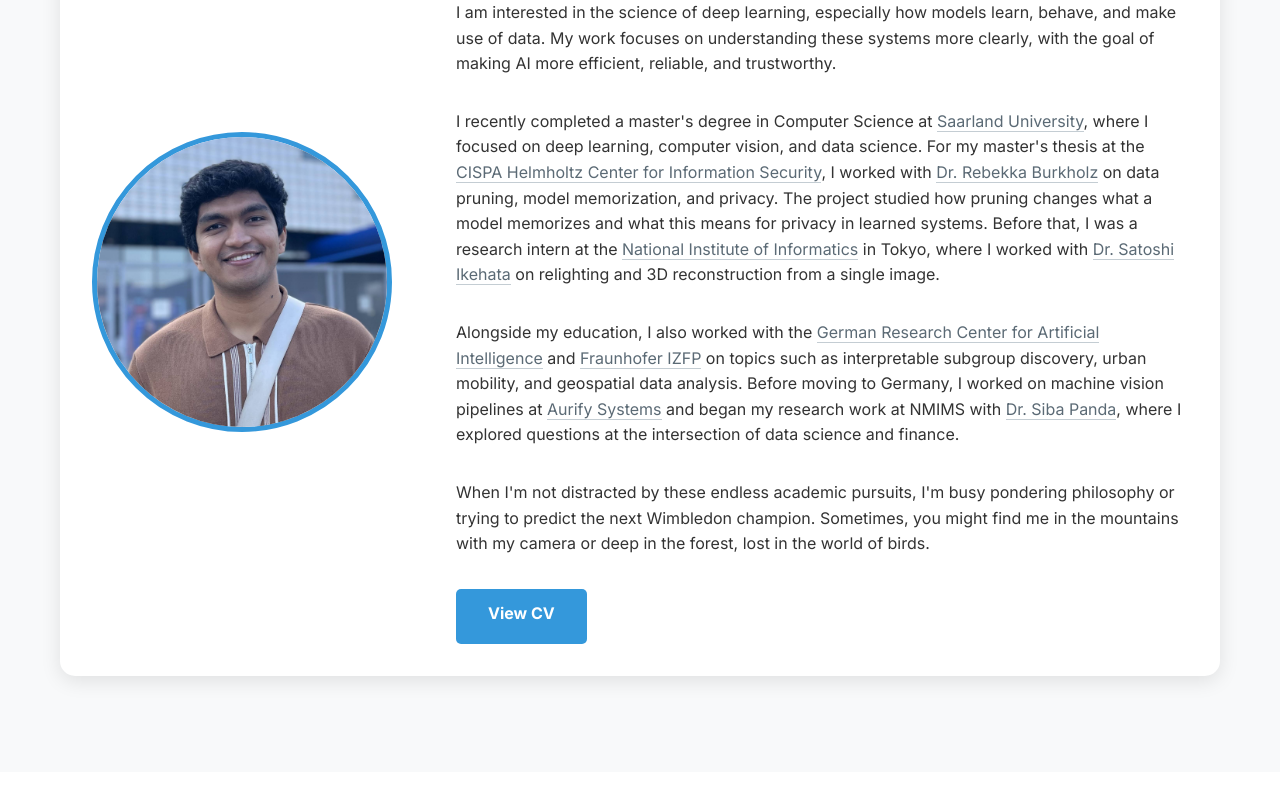
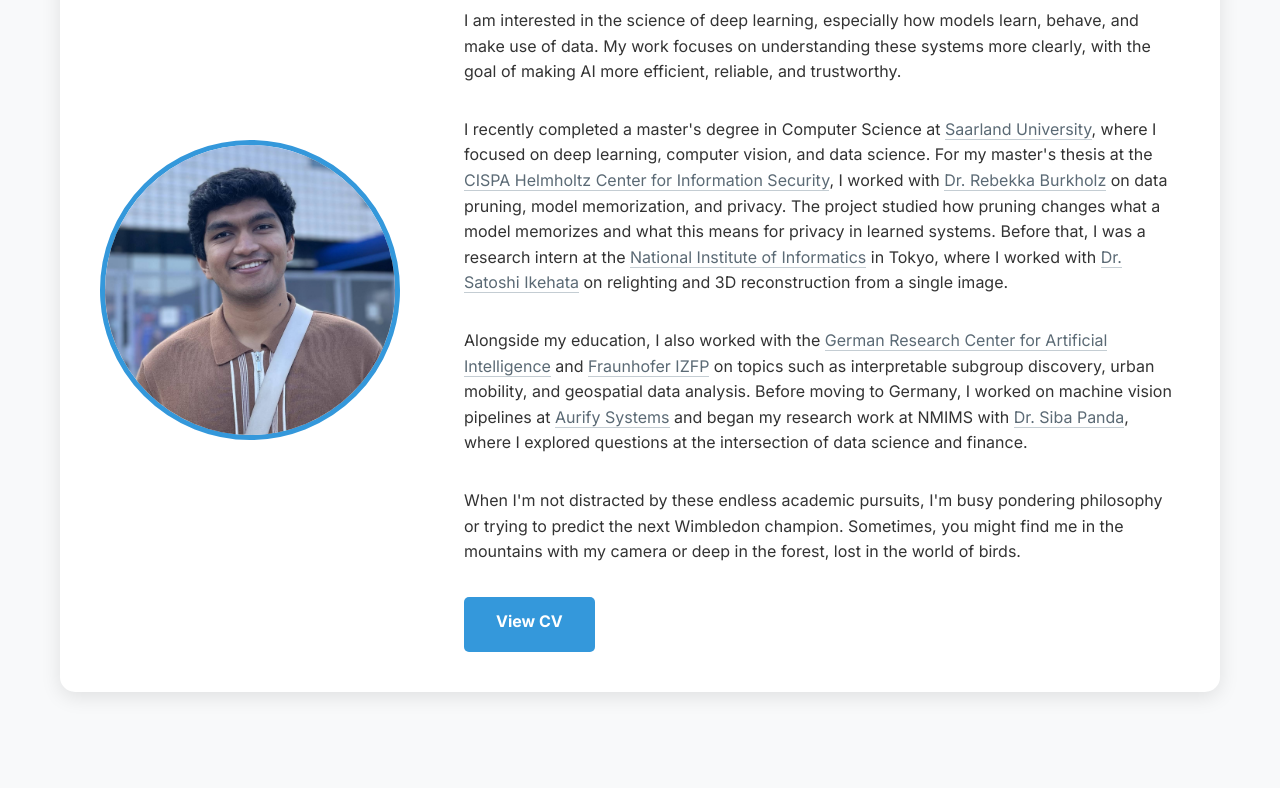
Before and after one commit to chinmayj23/chinmayj23.github.io, a website: page index.html in a window 1280 px wide. Shown: the part 208-996 px from the top of the page. Drawn offline with Linux system fonts and the light colour scheme.

Commit message:
new website

```diff
--- a/css/style.css
+++ b/css/style.css
@@ -953,9 +953,9 @@ footer {
     display: flex;
     align-items: center;
     gap: 4rem;
-    max-width: 1200px;
+    max-width: 1320px;
     margin: 0 auto;
-    padding: 2rem;
+    padding: 2.5rem;
     background: var(--card-bg);
     border-radius: 15px;
     box-shadow: 0 5px 20px var(--shadow-color);
```
